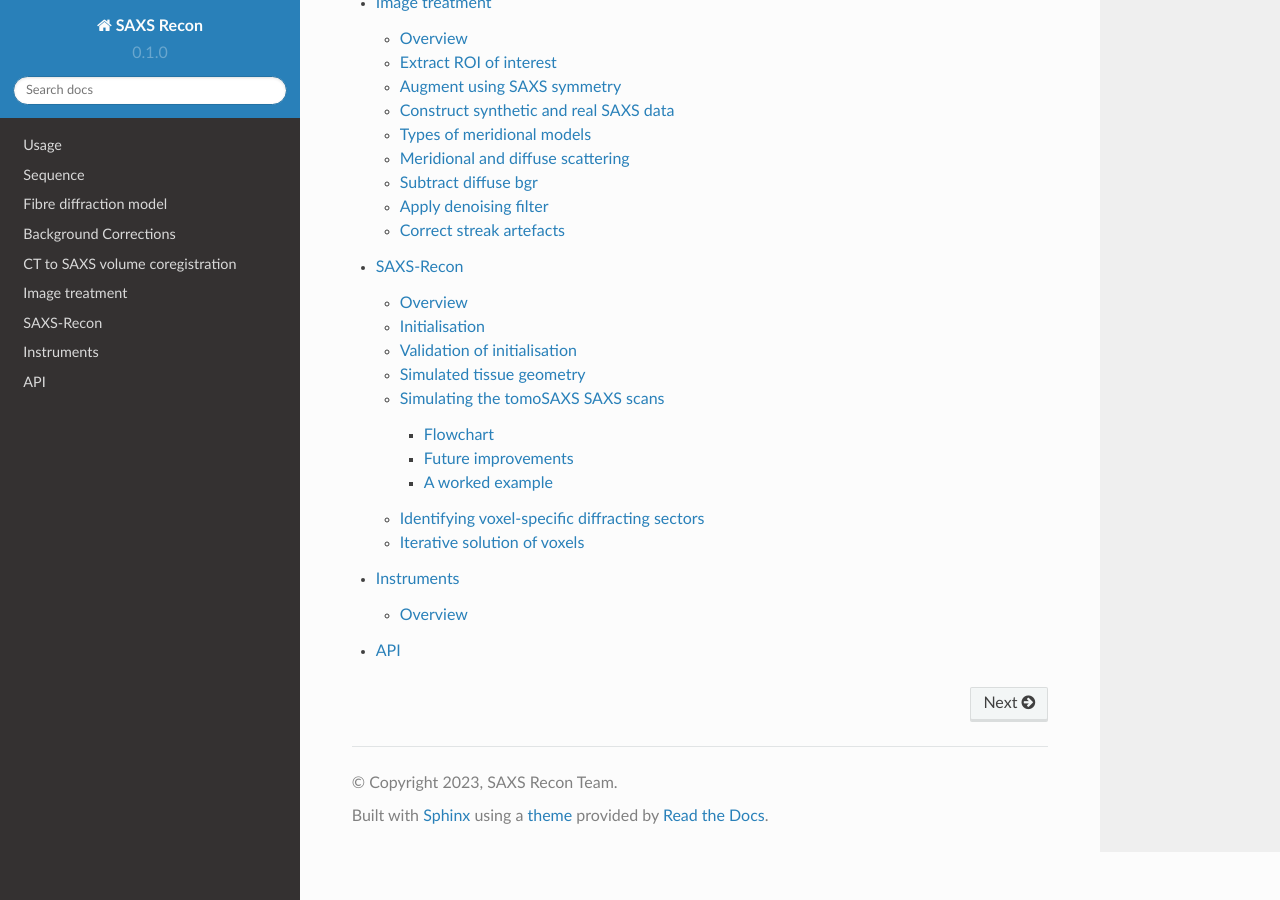
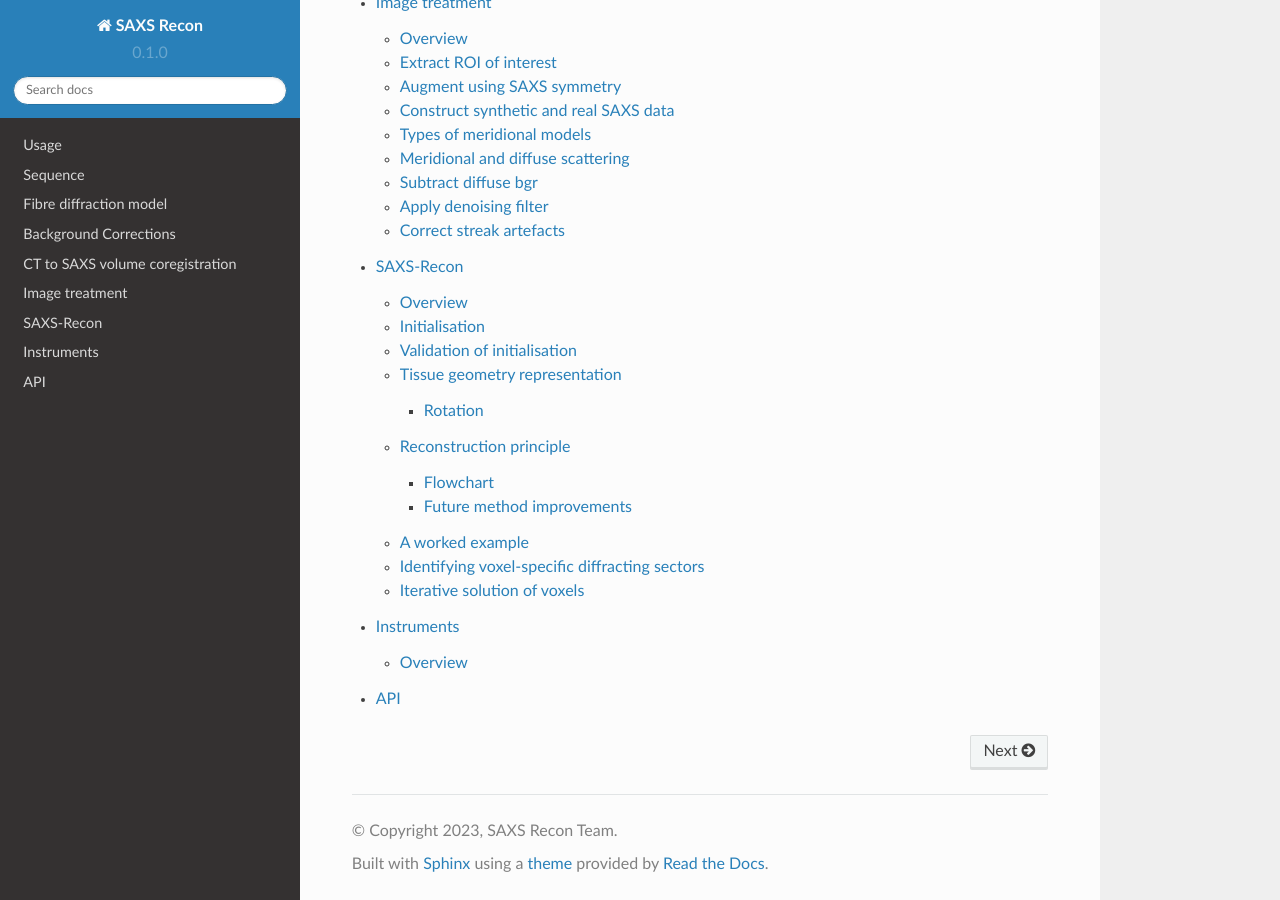
Before and after one commit to himadri111/saxs-docs-tutorial, a Sphinx documentation site: the page built from docs/source/index.rst, in a window 1280 px wide and 900 px high, scrolled down 1214 px. Built offline with Sphinx 7.4.7 and the Read the Docs theme 2.0.0, drawn with Linux system fonts in a browser that asks for light colours.

Commit message:
Update saxsrecon.rst

```diff
--- a/docs/source/saxsrecon.rst
+++ b/docs/source/saxsrecon.rst
@@ -71,16 +71,24 @@
 
 .. _geometry:
 
-Simulated tissue geometry
+Tissue geometry representation
 --------------------------------
-Consider a toy "IVD-like" structure, as a discretized elliptical shell. Fibrils are shown (in x-z plane projection viewed from above) on a per-voxel basis:
+The CT image is discretized into cubic SAXS-voxels of size (beamsize):math:`^{3}`. The beamsize is typically :math:`\sim 20 \mu m` at beamline I22, DLS. To visualise the geometry of the sample, consider a toy "IVD-like" structure, as a discretized elliptical shell. Fibrils are shown (in x-z plane projection viewed from above) on a per-voxel basis:
 
 .. image:: figures-saxsrecon/190124_modelIVD_top.png
   :width: 700
 
 As can be seen, the fibrils curve around the central nucleus pulposus structure. Their pitch :math:`\alpha_{i}` is intended to change as a function of distance from centre (this needs work) and the angular rotation :math:`\beta_{i}` (the polar angle equivalent) will change as one goes around the central nucleus pulposus.
 
-Simulating the tomoSAXS SAXS scans
+Rotation
+^^^^^^^^^^^
+When the sample is rotated around the vertical axis by :math:`r`, the voxels will rotate as well
+
+.. image:: figures-saxsrecon/200124_sampleGeometryRotn.png
+  :width: 700
+
+
+Reconstruction principle
 -----------------------------------------------
 Using estimated amplitudes, initial guess for fibril characteristics, and fixed :math:`(\alpha_{i},\beta_{i})` per voxel, the 2D- and 1D- SAXS pattern can be simulated for each scan-point and rotation angle, using the model scattering functions described in the earlier section :ref:`section_fibre_diff`.
 
@@ -99,15 +107,15 @@
 
 Results will be shown below. This process is linear and proceeds from the first to last scan.
 
-Future improvements
-^^^^^^^^^^^^^^^^^^^^^^
+Future method improvements
+^^^^^^^^^^^^^^^^^^^^^^^^^^^^^^^^
 Improvements in the method could include:
 
 #. Rank order the contributions of different voxels to the scattering pattern. Solve the strongest contributing voxels first, then move down to less intense contributors. This may reduce propagation errors due to uncertainty of fit of noisy data.
 #. Overlapping voxel contributions are an issue at large scan sizes. Find ways to fit triplets and higher order overlaps, going beyond single- and double-voxels
 
 A worked example
-^^^^^^^^^^^^^^^^^^^^^^
+-----------------------------------------------
 
 For clarity, we show this for a small 10 x 10 grid below. The Figure below shows the beam path after a few iterations (in which some voxels have been solved). The convention is to represent :math:`I(\chi)` componentss from unsolved voxel in blue, and from solved voxels in green. At any given point in the reconstruction there will be a mixture of blue and green curves, starting all blue and with green number increasing as the reconstruction progresses.
 
```
